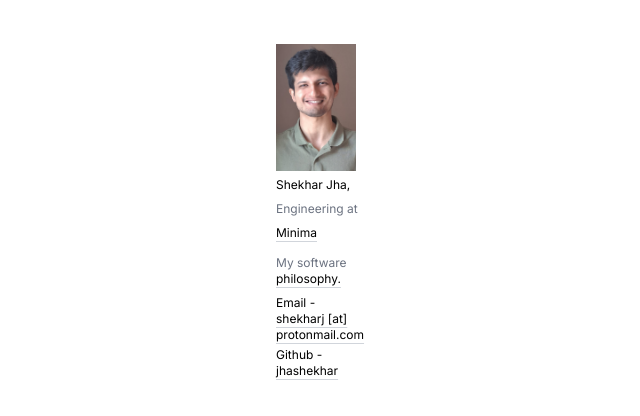
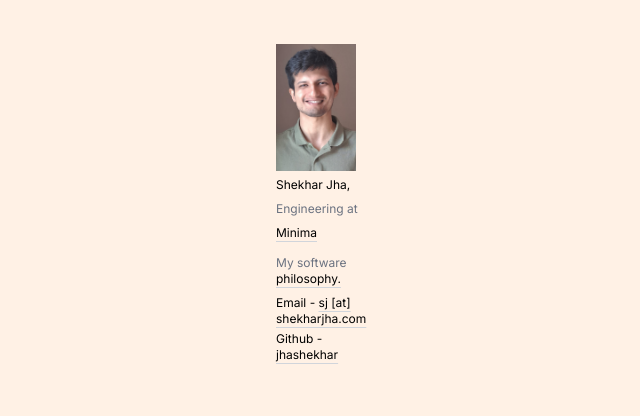
Before and after one commit to jhashekhar/my-blog, a Next.js app: page / in a window 1280 px wide. Shown: the top 416 px of the page, without its empty margins (396-1036 px from the left). Built offline with nearby package versions, Linux system fonts and the light colour scheme.

Commit message:
changed bg color and added new email

```diff
--- a/app/page.tsx
+++ b/app/page.tsx
@@ -2,6 +2,7 @@ import Image from 'next/image';
 
 export default function Home() {
 	return (
+		<div className="bg-customPink">
 			<div className="flex items-left mx-auto h-screen max-w-screen-md sm:pt-10 sm:text-left px-5 md:max-w-2">
 				<title>Shekhar Jha </title>
 				<div className="md:flex flex-col py-1 px-8">
@@ -32,10 +33,10 @@ export default function Home() {
 						<p className="pb-1">
 							Email -{' '}
 							<a
-							href="mailto:shekharj@protonmail.com"
+								href="mailto:sj@shekharjha.com"
 								className="underline underline-offset-4 decoration-gray-300 hover:text-blue-400 hover:decoration-blue-400"
 							>
-							shekharj [at] protonmail.com
+								sj [at] shekharjha.com
 							</a>
 						</p>
 						<p>
@@ -50,5 +51,6 @@ export default function Home() {
 					</div>
 				</div>
 			</div>
+		</div>
 	);
 }
--- a/tailwind.config.ts
+++ b/tailwind.config.ts
@@ -1,4 +1,4 @@
-import type { Config } from 'tailwindcss'
+import type { Config } from 'tailwindcss';
 
 const config: Config = {
 	content: [
@@ -13,8 +13,11 @@ const config: Config = {
 				'gradient-conic':
 					'conic-gradient(from 180deg at 50% 50%, var(--tw-gradient-stops))',
 			},
+			colors: {
+				customPink: '#fff1e5',
+			},
 		},
 	},
 	plugins: [],
-}
-export default config
+};
+export default config;
```
Lines whose indentation alone changed are shown as unchanged.
